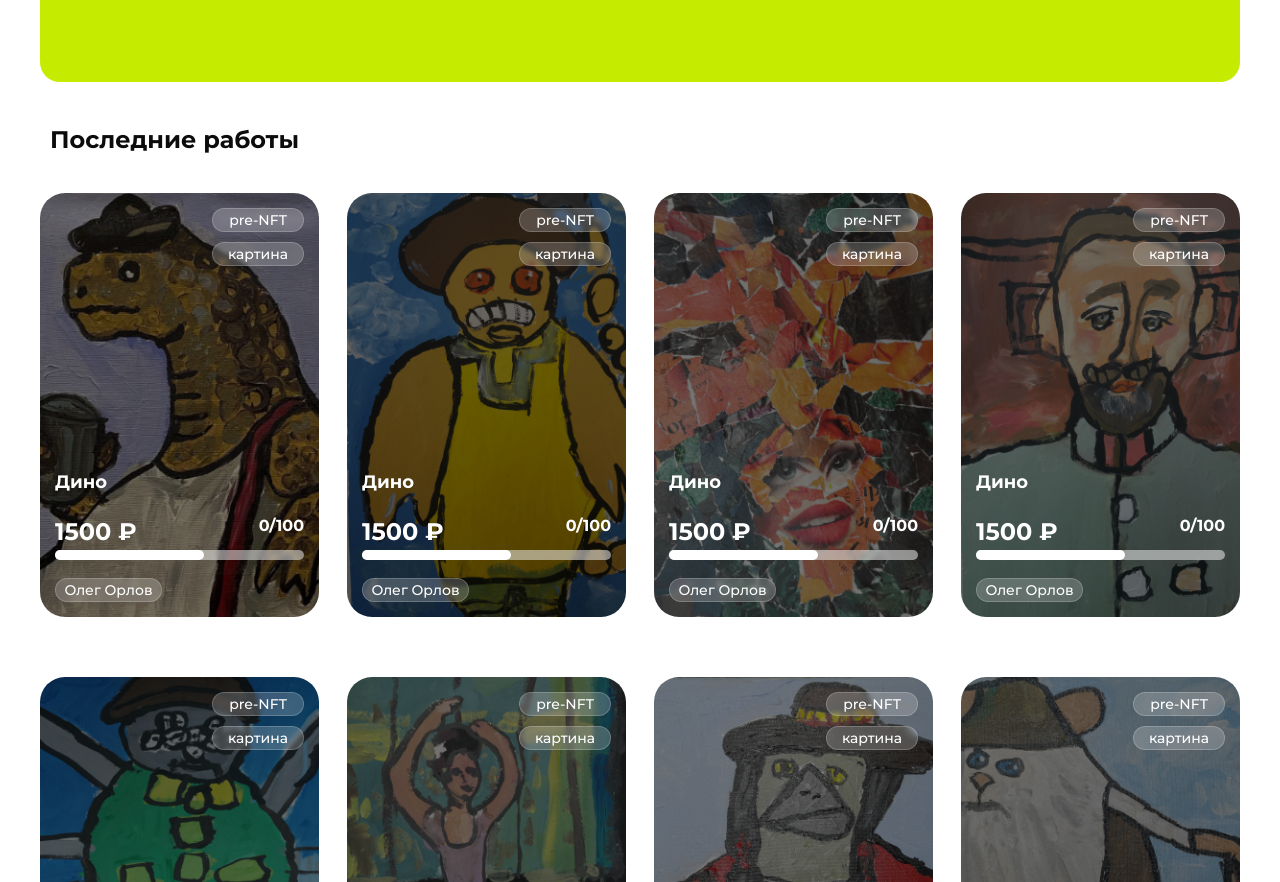
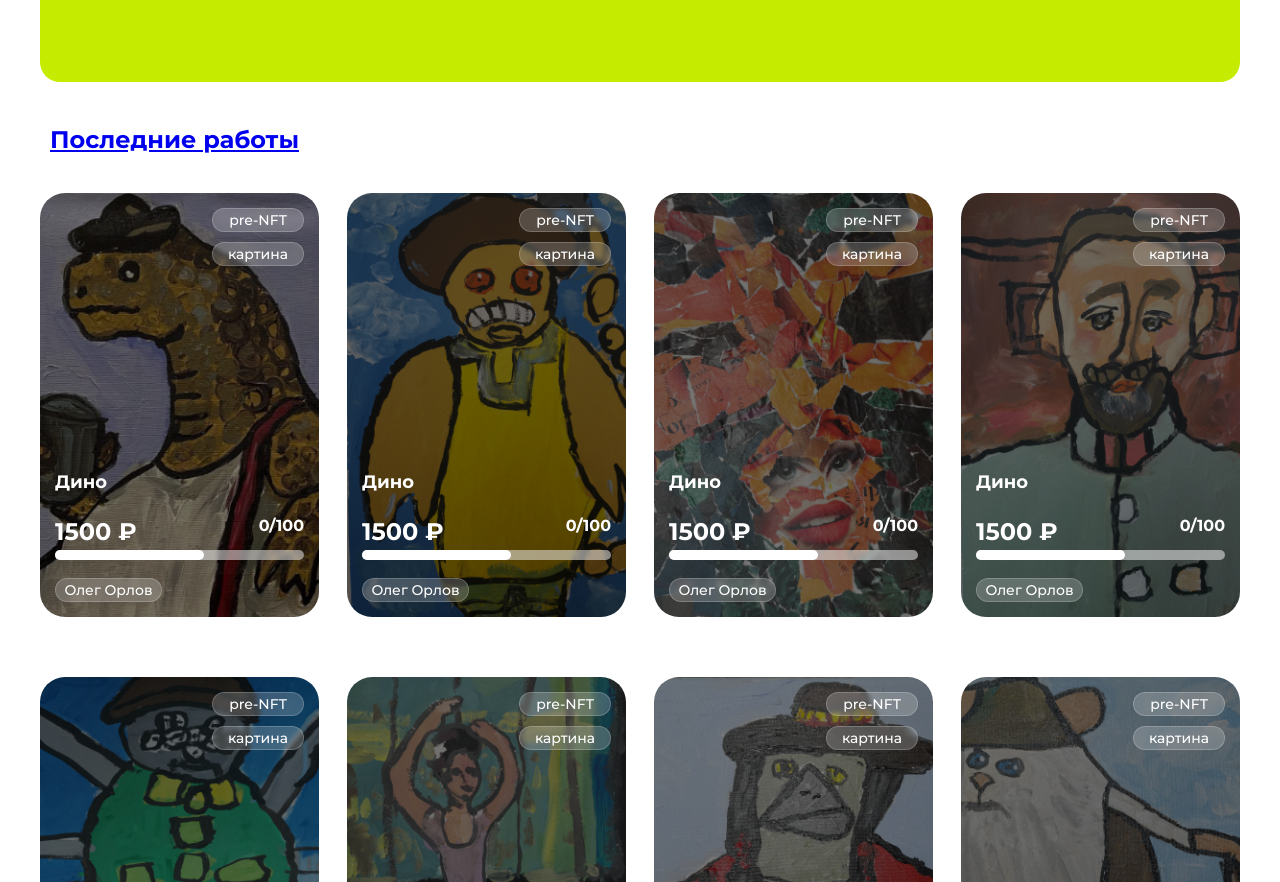
Before and after one commit to Vlagimir-Likhtorovich/examination-work, a plain HTML site: page index.html in a window 1280 px wide. Shown: the part 963-1845 px from the top of the page. Drawn offline with Linux system fonts and the light colour scheme.

Commit message:
installing a link to a page with a raccoon

```diff
--- a/index.html
+++ b/index.html
@@ -271,7 +271,7 @@
                         </p>
                     </div>
                 </div>
-                <div class="recent-works">Последние работы </div>
+                <div class="recent-works"> <a href="raccoon.html" >Последние работы </a></div>
                 <div class="content-center">
                     <div class="top-content-center">
 
```
